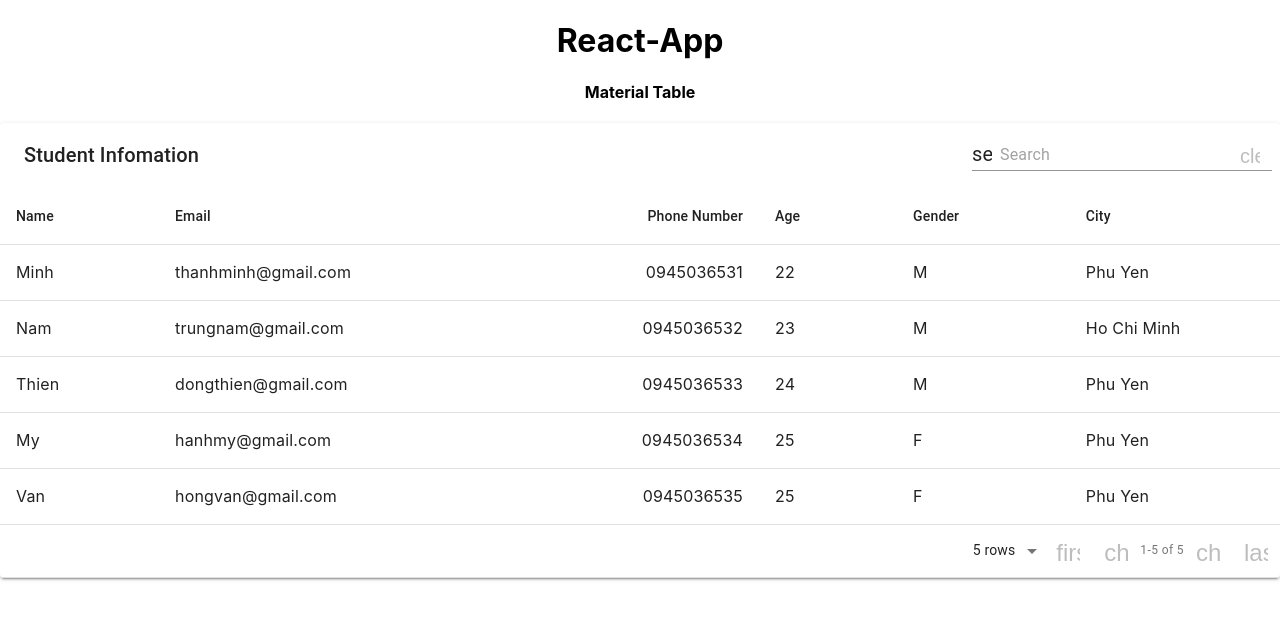
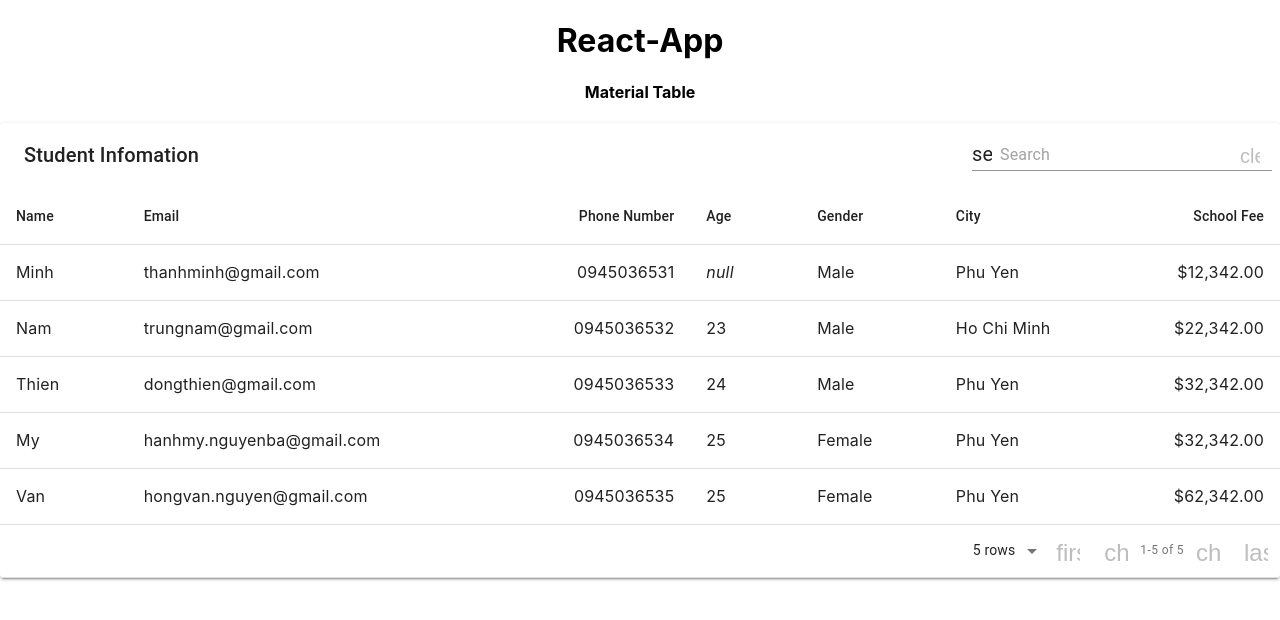
Before and after one commit to thanhminhspk05/learn-mui-table, a React (Create React App) app: page / in a window 1280 px wide. Shown: the top 620 px of the page. Built offline with nearby package versions, Linux system fonts and the light colour scheme; the HTML template or start-up script is replaced by a standard one.

Commit message:
add currency

```diff
--- a/src/App.js
+++ b/src/App.js
@@ -4,20 +4,69 @@ import './App.css';
 
 function App() {
   const [data, setData] = useState([
-    { name: 'Minh', email: 'thanhminh@gmail.com', phone: '0945036531', age: 22, gender: 'M', city: 'Phu Yen' },
-    { name: 'Nam', email: 'trungnam@gmail.com', phone: '0945036532', age: 23, gender: 'M', city: 'Ho Chi Minh' },
-    { name: 'Thien', email: 'dongthien@gmail.com', phone: '0945036533', age: 24, gender: 'M', city: 'Phu Yen' },
-    { name: 'My', email: 'hanhmy@gmail.com', phone: '0945036534', age: 25, gender: 'F', city: 'Phu Yen' },
-    { name: 'Van', email: 'hongvan@gmail.com', phone: '0945036535', age: 25, gender: 'F', city: 'Phu Yen' },
+    {
+      name: 'Minh',
+      email: 'thanhminh@gmail.com',
+      phone: '0945036531',
+      age: null,
+      gender: 'M',
+      city: 'Phu Yen',
+      fee: 12342,
+    },
+    {
+      name: 'Nam',
+      email: 'trungnam@gmail.com',
+      phone: '0945036532',
+      age: 23,
+      gender: 'M',
+      city: 'Ho Chi Minh',
+      fee: 22342,
+    },
+    {
+      name: 'Thien',
+      email: 'dongthien@gmail.com',
+      phone: '0945036533',
+      age: 24,
+      gender: 'M',
+      city: 'Phu Yen',
+      fee: 32342,
+    },
+    {
+      name: 'My',
+      email: 'hanhmy.nguyenba@gmail.com',
+      phone: '0945036534',
+      age: 25,
+      gender: 'F',
+      city: 'Phu Yen',
+      fee: 32342,
+    },
+    {
+      name: 'Van',
+      email: 'hongvan.nguyen@gmail.com',
+      phone: '0945036535',
+      age: 25,
+      gender: 'F',
+      city: 'Phu Yen',
+      fee: 62342,
+    },
   ]);
 
   const columns = [
     { title: 'Name', field: 'name' },
     { title: 'Email', field: 'email' },
     { title: 'Phone Number', field: 'phone', align: 'right' },
-    { title: 'Age', field: 'age' },
-    { title: 'Gender', field: 'gender' },
+    {
+      title: 'Age',
+      field: 'age',
+      emptyValue: () => (
+        <>
+          <em>null</em>
+        </>
+      ),
+    },
+    { title: 'Gender', field: 'gender', lookup: { M: 'Male', F: 'Female' } },
     { title: 'City', field: 'city' },
+    { title: 'School Fee', field: 'fee', type: 'currency' },
   ];
 
   return (
```
